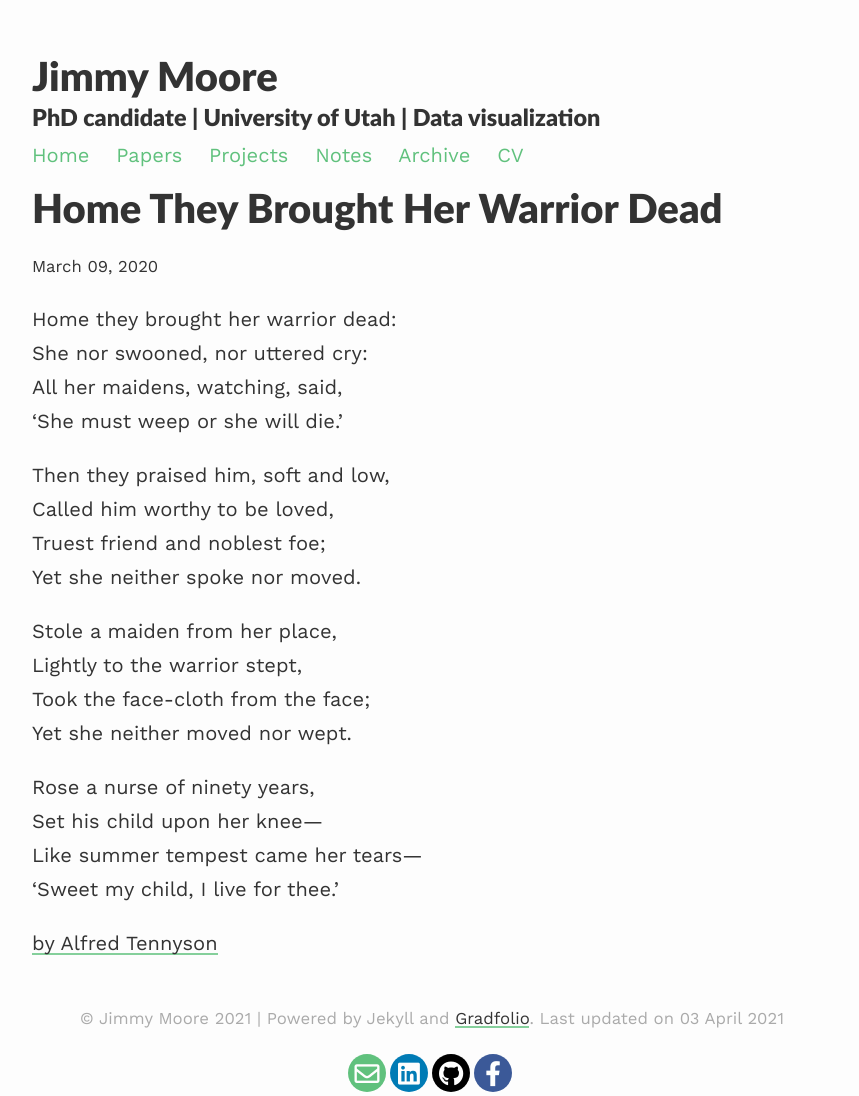
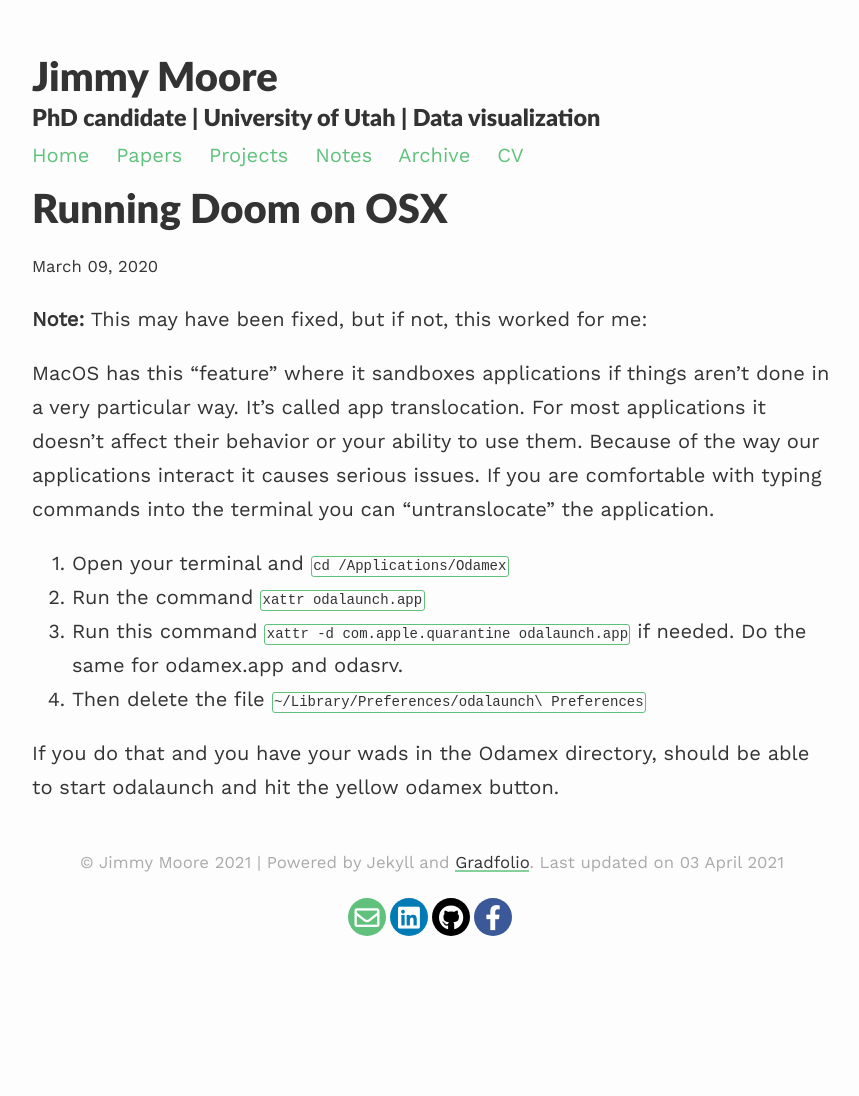
Before and after one commit to UtahJimmy/utahjimmy.github.io, a Jekyll site: the page built from _posts/2020-03-09-home-they-brought.md, in a window 1280 px wide. Shown: the whole page, without its empty margins (208-1067 px from the left). Built offline with Jekyll 4.4.1, drawn with Linux system fonts in a browser that asks for light colours; nearby versions of some CDN libraries; after the commit the page ends 980 px from its top, so only the background shows below that.

Commit message:
Update 2020-03-09-home-they-brought.md

```diff
--- a/_posts/2020-03-09-home-they-brought.md
+++ b/_posts/2020-03-09-home-they-brought.md
@@ -1,26 +1,16 @@
 ---
 layout: post
-title: Home They Brought Her Warrior Dead
+title: Running Doom on OSX
 ---
 
-Home they brought her warrior dead:
-She nor swooned, nor uttered cry:
-All her maidens, watching, said,
-'She must weep or she will die.'
+**Note:** This may have been fixed, but if not, this worked for me:
 
-Then they praised him, soft and low,
-Called him worthy to be loved,
-Truest friend and noblest foe;
-Yet she neither spoke nor moved.
+MacOS has this "feature" where it sandboxes applications if things aren't done in a very particular way. It's called app translocation. For most applications it doesn't affect their behavior or your ability to use them. Because of the way our applications interact it causes serious issues.
+If you are comfortable with typing commands into the terminal you can "untranslocate" the application.
 
-Stole a maiden from her place,
-Lightly to the warrior stept,
-Took the face-cloth from the face;
-Yet she neither moved nor wept.
+1. Open your terminal and `cd /Applications/Odamex`
+2. Run the command `xattr odalaunch.app`
+3. Run this command `xattr -d com.apple.quarantine odalaunch.app` if needed.  Do the same for odamex.app and odasrv.
+4. Then delete the file `~/Library/Preferences/odalaunch\ Preferences`
 
-Rose a nurse of ninety years,
-Set his child upon her knee—
-Like summer tempest came her tears—
-'Sweet my child, I live for thee.'
-
-[by Alfred Tennyson](https://en.wikisource.org/wiki/Home_They_Brought_Her_Warrior_Dead)
+If you do that and you have your wads in the Odamex directory, should be able to start odalaunch and hit the yellow odamex button.
```
